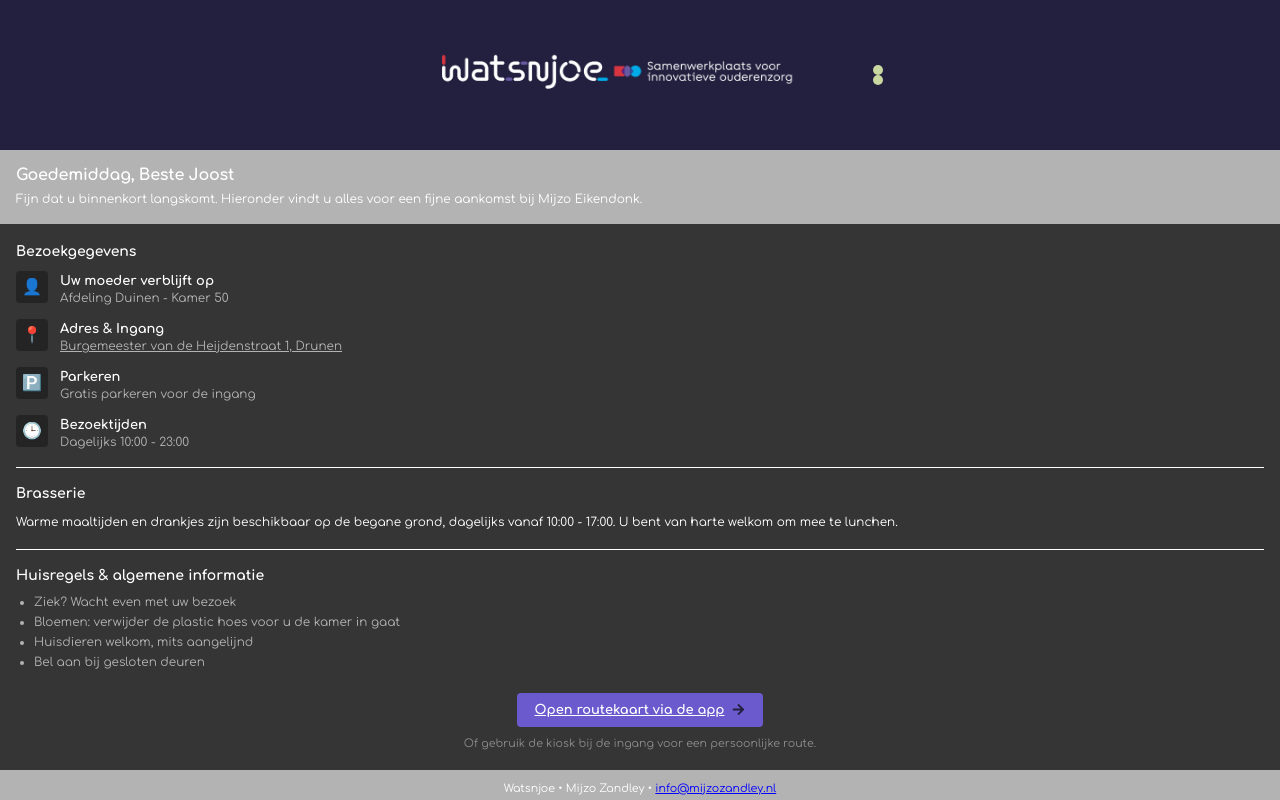
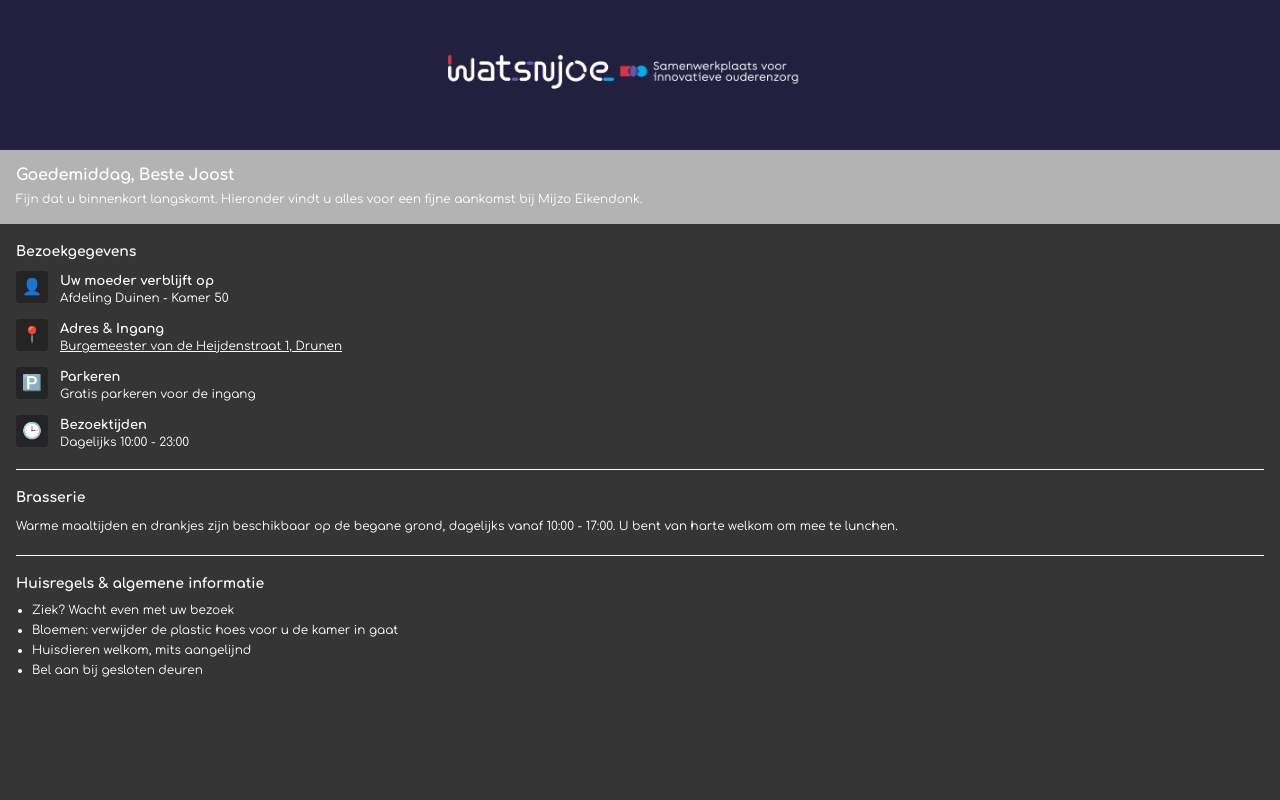
Before and after one commit to emyhz/watsnjoe-frontend, a React (Vite) app: page / in a window 1280 px wide. Shown: the top 800 px of the page. Built offline with nearby package versions, Linux system fonts and the light colour scheme.

Commit message:
fix email fonts and reduce splash img load

```diff
--- a/src/pages/phone/Email.jsx
+++ b/src/pages/phone/Email.jsx
@@ -11,19 +11,19 @@
 function EmailPage() {
     return (
         <>
-            <section id="center" style={{ padding: 0 }}> {/* Removing padding so the email banner stretches nicely */}
+            <section id="center" style={{ padding: 0 }}> {}
 
-                {/* Outer container simulating the email client window inside the phone */}
+                {}
                 <div className="email-app-wrapper">
 
                     {/* 1. Dark Blue Brand Header */}
                     <div className="email-header-banner">
                         <div className="brand-logo">
                             <span className="wats"><img src={logowatsnjoe} alt="Watsnjoe Logo" className="logo-img" /></span>
-                            <div className="logo-dots">
+                            {/* <div className="logo-dots">
                                 <span className="dot blue"></span>
                                 <span className="dot red"></span>
-                            </div>
+                            </div> */}
                         </div>
                     </div>
 
--- a/src/pages/phone/Splash.jsx
+++ b/src/pages/phone/Splash.jsx
@@ -10,7 +10,7 @@
 
 useEffect(() => {
     const t1 = setTimeout(() => setVisible(true), 200)
-    const t2 = setTimeout(() => navigate('/Welcome1'), 3000)
+    const t2 = setTimeout(() => navigate('/Welcome1'), 2500)
     return () => { clearTimeout(t1); clearTimeout(t2) }
 }, [navigate])
 
--- a/src/styles/phone.css
+++ b/src/styles/phone.css
@@ -140,7 +140,7 @@
 .email-app-wrapper {
   background-color: #363535; /* Dark sheet background inside the layout wrapper */
   width: 100%;
-  font-family: 'Arial', sans-serif;
+  min-height: 100vh;
   color: #e0e0e0;
 }
 
@@ -230,7 +230,7 @@
 .email-text p {
   margin: 2px 0 0 0;
   font-size: 12px;
-  color: #b3b3b3;
+  color: white;
 }
 
 .underlined-link {
@@ -242,7 +242,7 @@
 .email-divider {
   border: 0;
   border-top: 1px solid white;
-  margin: 18px 0;
+  margin: 20px 0;
 }
 
 .body-text {
@@ -253,24 +253,25 @@
 }
 
 .rules-list {
-  padding-left: 18px;
+  padding-left: 16px;
   margin: 0;
 }
 
 .rules-list li {
   font-size: 12px;
   margin-bottom: 6px;
-  color: #b3b3b3;
+  color: white;
 }
 
 /* 4. Action Area & Purple Button */
 .email-action-zone {
   text-align: center;
-  margin-top: 24px;
+  margin-top: 10%;
+  margin-bottom:5%;
 }
 
 .purple-app-btn {
-  background-color: #6a5acd; /* Royal purple match from image_4f351e.png */
+  background-color: #6758A2; /* Royal purple match from image_4f351e.png */
   color: #ffffff;
   border: none;
   padding: 10px 18px;
@@ -289,8 +290,8 @@
 }
 
 .kiosk-note {
-  font-size: 11px;
-  color: #8c8c8c;
+  font-size: 16px;
+  color: white;
   margin-top: 10px;
   margin-bottom: 0;
 }
@@ -299,8 +300,9 @@
 .email-footer-banner {
   background-color: #b3b3b3;
   text-align: center;
-  padding: 12px;
+  padding: 25px;
   font-size: 11px;
+  margin-top: auto;
 }
 
 .email-footer-banner p {
```
